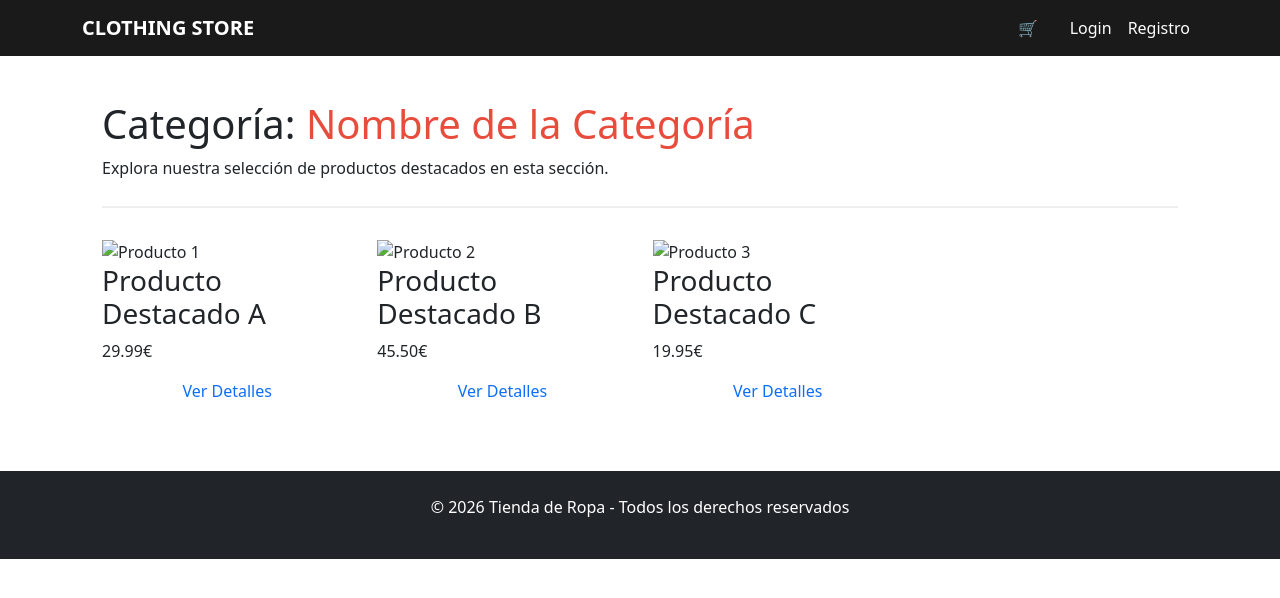
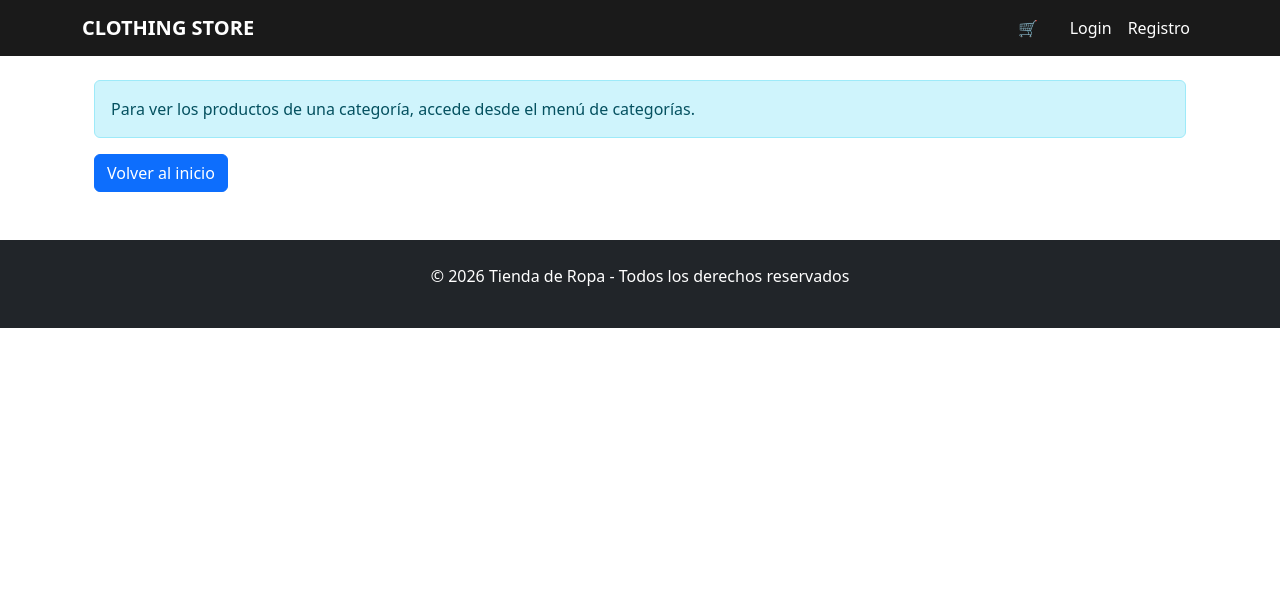
Before and after one commit to vico-trd/Proyecto-php, a PHP site: template src/views/categoria/ver.php in a window 1280 px wide. Shown: the top 598 px of the page. Run offline with PHP 8.4, Linux system fonts and the light colour scheme; the template is opened without the code that fills it, so the values that code supplies are empty; some libraries are stand-ins or nearby versions.

Commit message:
fix: corregir URLs hardcodeadas, PSR-2 en UserRepository y limpiar ver.php

```diff
--- a/src/controllers/CategoriaController.php
+++ b/src/controllers/CategoriaController.php
@@ -136,9 +136,4 @@ class CategoriaController extends BaseController
 
         $this->redirect('categorias');
     }
-    public function ver(): void
-    {
-        // Por ahora, como es maquetado, no necesitamos llamar al service
-        $this->render('categoria/ver');
-    }
 }
--- a/src/views/admin/create-user.php
+++ b/src/views/admin/create-user.php
@@ -6,7 +6,7 @@
 
         <h2>Crear usuario</h2>
 
-        <form action="/Proyecto-php/public/admin/users/create" method="POST">
+        <form action="<?= BASE_URL ?>admin/users/create" method="POST">
             <div class="mb-3">
                 <label for="name" class="form-label">Nombre</label>
                 <input type="text" name="name" id="name" class="form-control <?= isset($errors['name']) ? 'is-invalid' : '' ?>" value="<?= htmlspecialchars($old['name'] ?? '') ?>">
--- a/src/views/categoria/ver.php
+++ b/src/views/categoria/ver.php
@@ -1,31 +1,13 @@
-<main class="container" style="padding: 20px;">
-    <header class="category-header" style="margin-bottom: 30px; border-bottom: 2px solid #eee; padding-bottom: 10px;">
-        <h1>Categoría: <span style="color: #e74c3c;">Nombre de la Categoría</span></h1>
-        <p>Explora nuestra selección de productos destacados en esta sección.</p>
-    </header>
-
-    <section class="productos-grid" style="display: grid; grid-template-columns: repeat(auto-fill, minmax(250px, 1fr)); gap: 25px;">
-
-        <article class="producto-card">
-            <img src="https://via.placeholder.com/280x200" alt="Producto 1">
-            <h3>Producto Destacado A</h3>
-            <p class="precio">29.99€</p>
-            <a href="/Proyecto-php/producto" class="btn-carrito" style="display: block; text-align: center; text-decoration: none;">Ver Detalles</a>
-        </article>
-
-        <article class="producto-card">
-            <img src="https://via.placeholder.com/280x200" alt="Producto 2">
-            <h3>Producto Destacado B</h3>
-            <p class="precio">45.50€</p>
-            <a href="/Proyecto-php/producto" class="btn-carrito" style="display: block; text-align: center; text-decoration: none;">Ver Detalles</a>
-        </article>
-
-        <article class="producto-card">
-            <img src="https://via.placeholder.com/280x200" alt="Producto 3">
-            <h3>Producto Destacado C</h3>
-            <p class="precio">19.95€</p>
-            <a href="/Proyecto-php/producto" class="btn-carrito" style="display: block; text-align: center; text-decoration: none;">Ver Detalles</a>
-        </article>
-
-        </section>
-</main>
+<?php
+/**
+ * Vista de productos por categória.
+ * Redirige a la ruta real: /categoria/{id}/productos
+ * gestionada por ProductoController::porCategoria()
+ */
+?>
+<div class="container mt-4">
+    <div class="alert alert-info">
+        Para ver los productos de una categoría, accede desde el menú de categorías.
+    </div>
+    <a href="<?= BASE_URL ?>" class="btn btn-primary">Volver al inicio</a>
+</div>
```
Also changed, not shown: src/repositories/UserRepository.php (+11 -8 lines).
